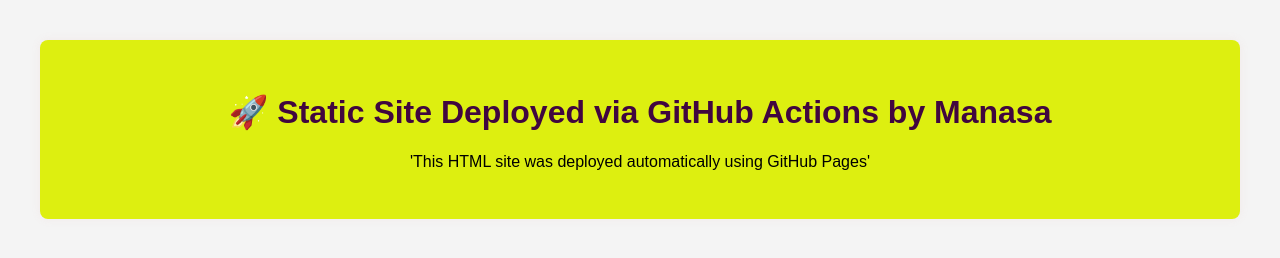
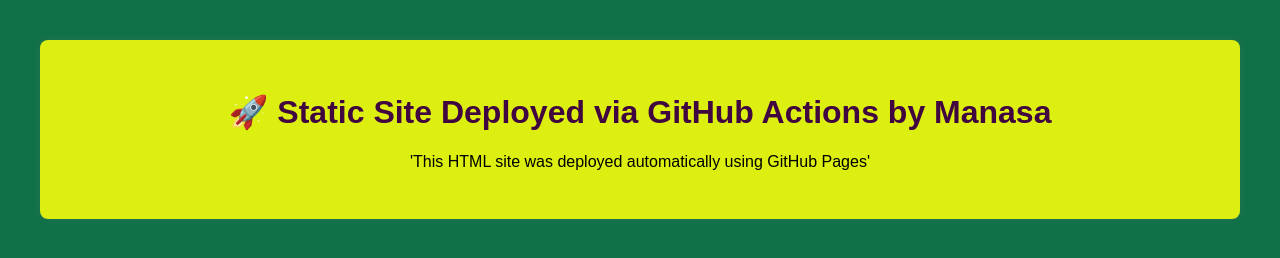
Before and after one commit to Manasa526/Actions, a plain HTML site: page 02-github-StaticWebsite/index.html in a window 1280 px wide. Drawn offline with Linux system fonts and the light colour scheme.

Commit message:
chnage to green

```diff
--- a/02-github-StaticWebsite/index.html
+++ b/02-github-StaticWebsite/index.html
@@ -5,7 +5,7 @@
   <meta name="viewport" content="width=device-width, initial-scale=1.0">
   <title>GitHub Actions Static Site</title>
   <style>
-    body { font-family: Arial, sans-serif; background: #f4f4f4; padding: 2rem; }
+    body { font-family: Arial, sans-serif; background: #107149; padding: 2rem; }
     .container { background: #ddef10; padding: 2rem; border-radius: 8px; text-align: center; box-shadow: 0 0 10px rgba(228, 147, 147, 0.1); }
     h1 { color: #40063f; }
   </style>
```
